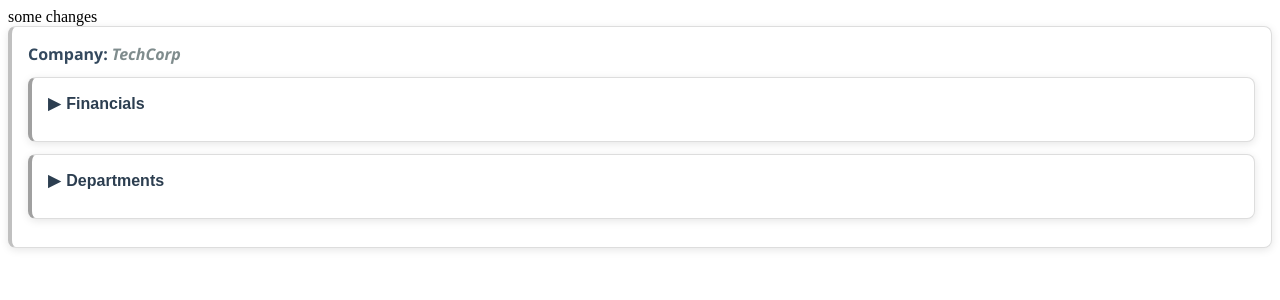
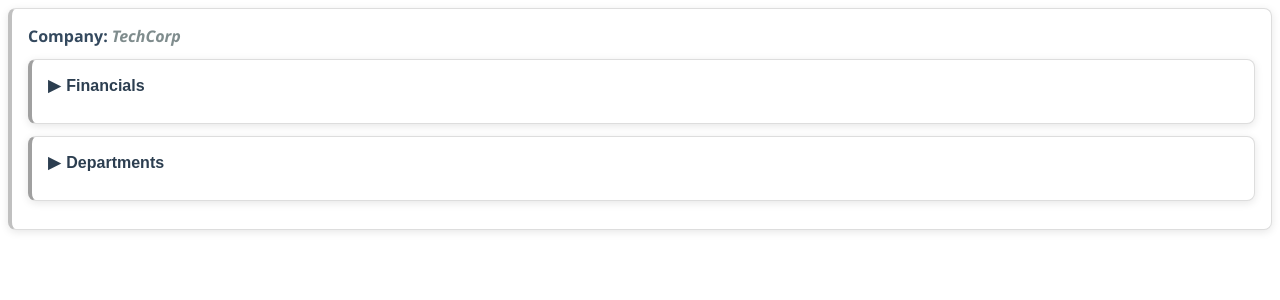
Before and after one commit to anuragsoni99/json-report, a React (Create React App) app: page / in a window 1280 px wide. Shown: the top 300 px of the page. Built offline with nearby package versions, Linux system fonts and the light colour scheme.

Commit message:
remove text

```diff
--- a/src/App.tsx
+++ b/src/App.tsx
@@ -3,7 +3,6 @@
 function App() {
   return (
     <div className="App">
-      some changes
       <JsonReport
         data={{
           company: "TechCorp",
```
Also changed, not shown: .changeset/lazy-insects-boil.md (added).
